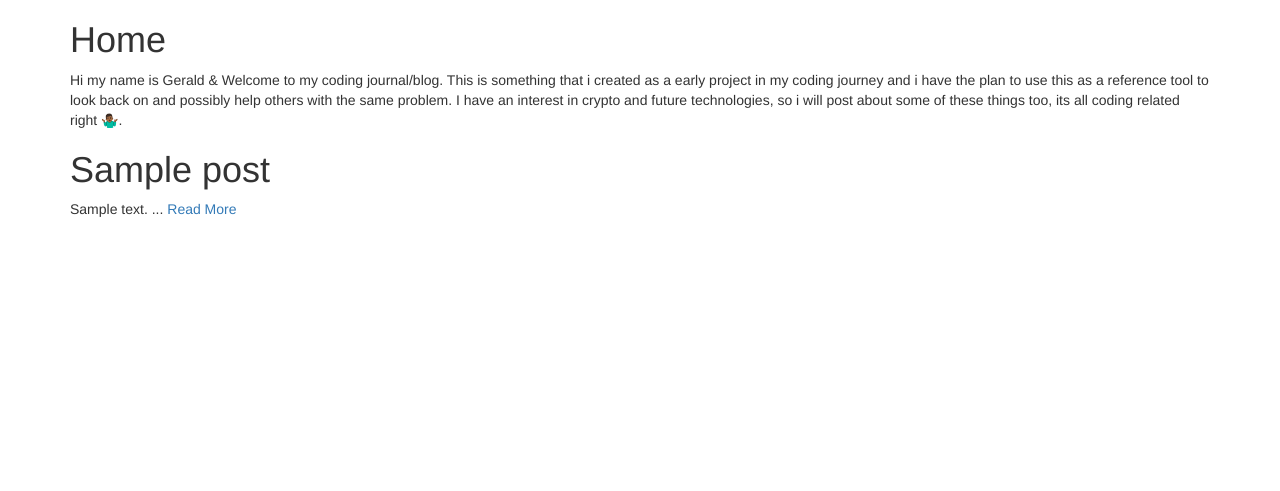
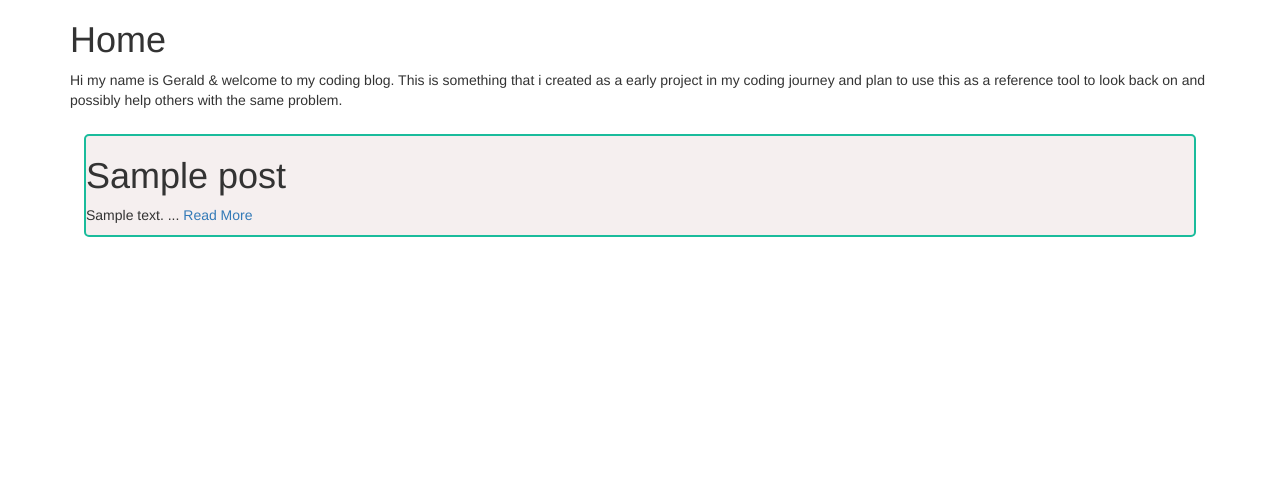
Before and after one commit to geraldc118/BlogPage, a Node server app: page / in a window 1280 px wide. Shown: the part 90-581 px from the top of the page. Run offline with Node 20, Linux system fonts and the light colour scheme; tables that the repository leaves empty hold one stand-in row (values such as "Sample post"); some libraries are stand-ins or nearby versions.

Commit message:
added padding and design updates to home.ejs for each posts content container

```diff
--- a/app.js
+++ b/app.js
@@ -6,9 +6,9 @@ const ejs = require("ejs");
 const mongoose = require('mongoose');
 const dotenv = require('dotenv').config();
 
-const homeStartingContent = "Hi my name is Gerald & Welcome to my coding journal/blog. This is something that i created as a early project in my coding journey and i have the plan to use this as a reference tool to look back on and possibly help others with the same problem. I have an interest in crypto and future technologies, so i will post about some of these things too, its all coding related right 🤷🏾‍♂️. ";
+const homeStartingContent = "Hi my name is Gerald & welcome to my coding blog. This is something that i created as a early project in my coding journey and plan to use this as a reference tool to look back on and possibly help others with the same problem.";
 const aboutContent = "I started this blog at the beginning of my career change from coaching gymnastics.It was recommended as a great way to keep track of my progress.";
-const contactContent = "Email: Gerald Cameron118@gmail.com   Github: www.github.com/geraldc118";
+const contactContent = "Email: GeraldCameron118@gmail.com   Github: www.github.com/geraldc118";
 
 const app = express();
 
@@ -17,7 +17,7 @@ app.set('view engine', 'ejs');
 app.use(bodyParser.urlencoded({extended: true}));
 app.use(express.static("public"));
 
-mongoose.connect("mongodb+srv://Admin-Gerald:WhatistheHypem8@blogdb.qpwlc.mongodb.net/blogDB",{useNewUrlParser: true, useUnifiedTopology: true});
+mongoose.connect(process.env.MONGODB_URI,{useNewUrlParser: true, useUnifiedTopology: true});
 
 
 const postSchema = new mongoose.Schema({
@@ -78,5 +78,5 @@ app.get("/contact", function(req, res){
 
 
 app.listen(process.env.PORT || 3000, function() {
-  console.log("Server started on port 3000");
+  console.log("Server started on server succesfully");
 });
--- a/public/css/styles.css
+++ b/public/css/styles.css
@@ -20,6 +20,17 @@ html {
     color: #1abc9c !important;
 }
 
+.content{
+  border: #1abc9c solid 2px;
+  border-radius: 5px;
+  background-color: rgb(245, 239, 239);
+
+}
+
+.contentContainer{
+  padding: 1em
+}
+
 .footer-padding {
 	padding-bottom: 60px;
 }
--- a/views/home.ejs
+++ b/views/home.ejs
@@ -2,19 +2,23 @@
 <%- include("partials/header"); -%>
 
     <h1>Home</h1>
+
     <p> <%= startingContent %> </p>
 
 
   <%  posts.forEach(function(post){ %>
-
-    <h1><%=post.title%></h1>
-    <p>
-    <%=post.content.substring(0, 100) + " ..."%>
-    <a href="/posts/<%=post._id%>">Read More</a>
-    </p>
-
+  <div class="contentContainer">
+    <div class="content">
+      <h1><%=post.title%></h1>
+      <p>
+      <%=post.content.substring(0, 200) + " ..."%>
+      <a href="/posts/<%=post._id%>">Read More</a>
+      </p>
+    </div>
+  </div>
 
     <% }) %>
 
 
+
 <%- include("partials/footer"); -%>
--- a/views/partials/header.ejs
+++ b/views/partials/header.ejs
@@ -5,7 +5,7 @@
   <title>Coding Journal</title>
   <meta charset="utf-8">
   <link rel="stylesheet" href="https://maxcdn.bootstrapcdn.com/bootstrap/3.3.7/css/bootstrap.min.css">
-  <link rel="stylesheet" href="/css/styles.css">
+  <link rel="stylesheet" href="/css/styles.css" type="text/css">
   <nav class="navbar navbar-default">
     <div class="container">
       <div class="navbar-header">
--- a/views/post.ejs
+++ b/views/post.ejs
@@ -1,3 +1,4 @@
+<link rel="stylesheet" href="/css/styles.css" type="text/css">
 
 <%- include("partials/header"); -%>
 
@@ -5,6 +6,4 @@
     <h1><%=title%></h1>
     <p><%=content%></p>
 
-
-
 <%- include("partials/footer"); -%>
```
